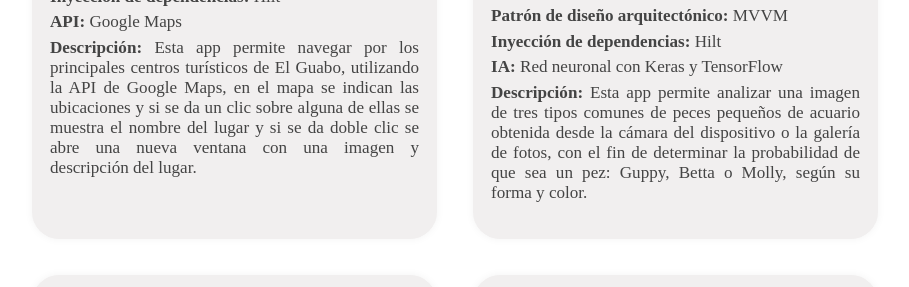
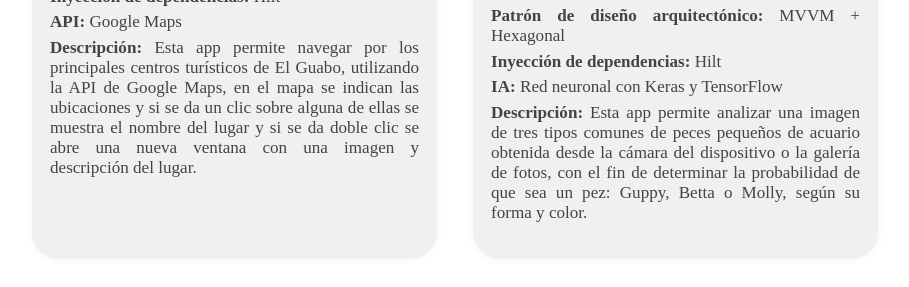
Before and after one commit to yjot-dev/yjot-dev.github.io, a plain HTML site: page proyectos.html in a window 1280 px wide. Shown: the part 2321-2608 px from the top of the page, without its empty margins (185-1094 px from the left). Drawn offline with Linux system fonts and the light colour scheme.

Commit message:
Design update 2.3

```diff
--- a/proyectos.html
+++ b/proyectos.html
@@ -153,7 +153,7 @@
             </a>
             <h3>Clasificador de raza de peces</h3>
             <ul>
-              <li><strong>Patrón de diseño arquitectónico:</strong> MVVM</li>
+              <li><strong>Patrón de diseño arquitectónico:</strong> MVVM + Hexagonal</li>
               <li><strong>Inyección de dependencias:</strong> Hilt</li>
               <li><strong>IA:</strong> Red neuronal con Keras y TensorFlow</li>
               <li><strong>Descripción:</strong> Esta app permite analizar una imagen de tres tipos comunes de peces
```
